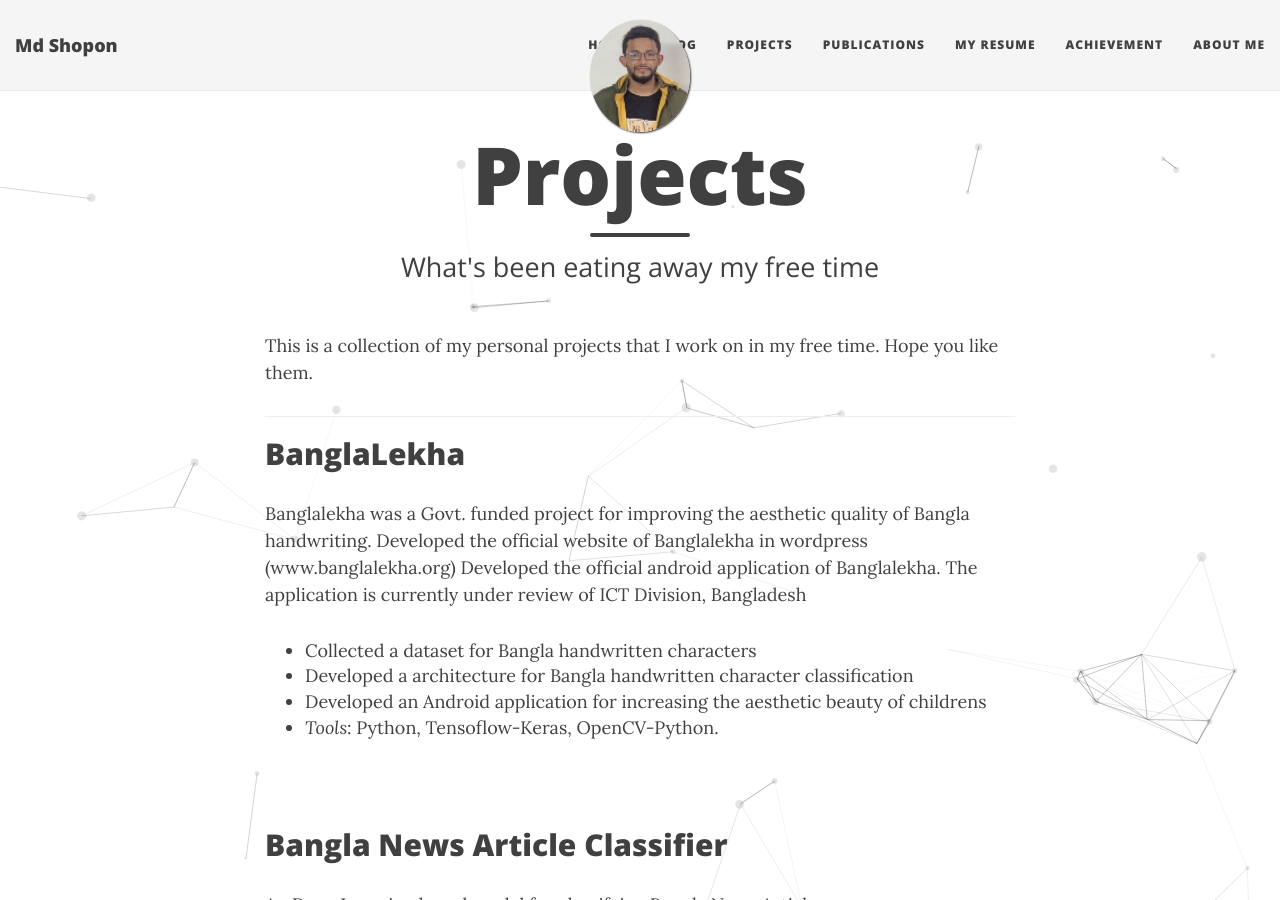
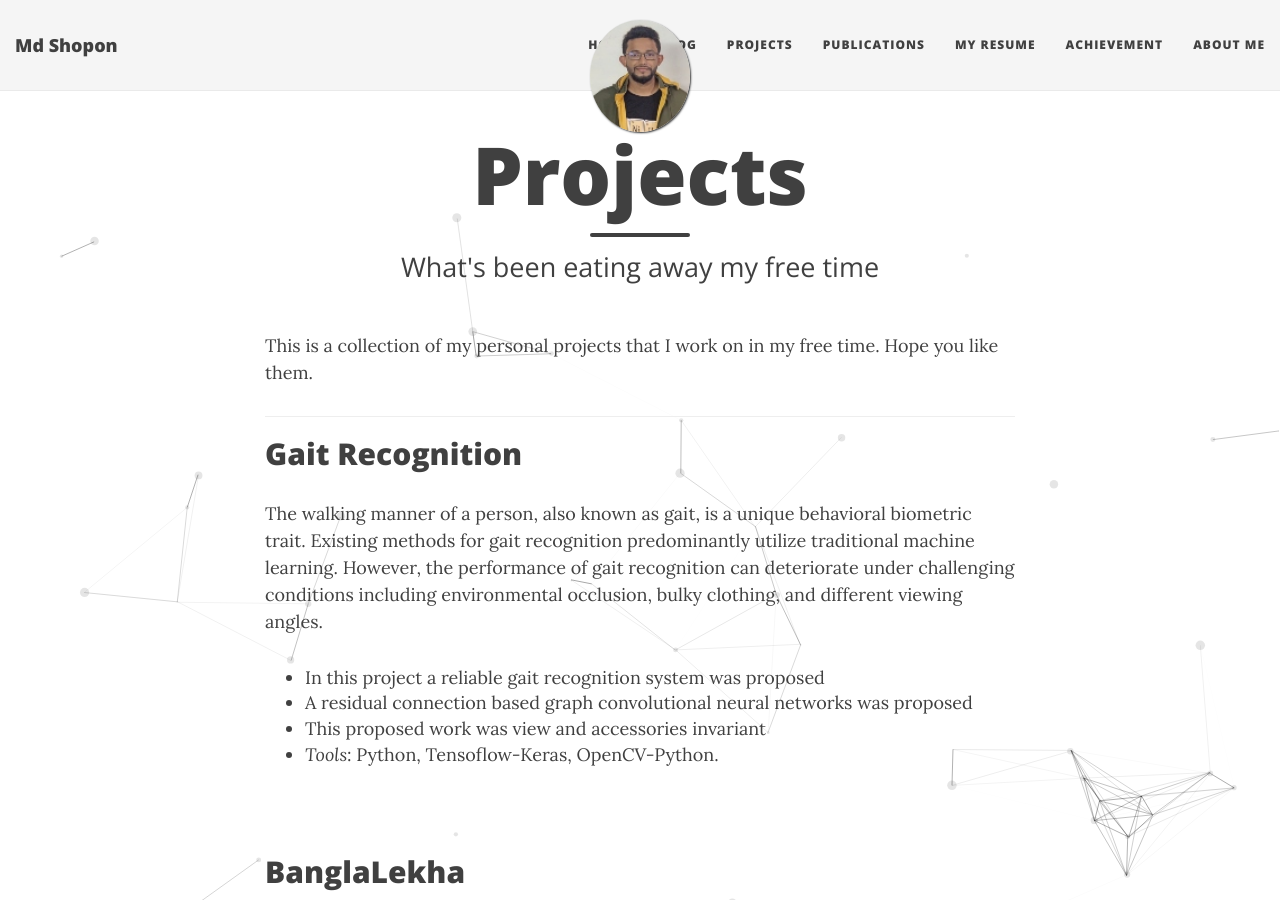
Before and after one commit to mdshopon/mdshopon.github.io, a Jekyll site: the page built from projects.md, in a window 1280 px wide and 900 px high. Built offline with Jekyll 4.4.1, drawn with Linux system fonts in a browser that asks for light colours; nearby versions of some CDN libraries.

Commit message:
Update projects.md

```diff
--- a/projects.md
+++ b/projects.md
@@ -7,6 +7,17 @@
 This is a collection of my personal projects that I work on in my free time. Hope you like them.
 
 ---
+## Gait Recognition
+
+The walking manner of a person, also known as gait, is a unique behavioral biometric trait. Existing methods for gait recognition predominantly utilize traditional machine learning. However, the performance of gait recognition can deteriorate under challenging conditions including environmental occlusion, bulky clothing, and different viewing angles.
+
+- In this project a reliable gait recognition system was proposed
+- A residual connection based graph convolutional neural networks was proposed
+- This proposed work was view and accessories invariant
+- _Tools_: Python, Tensoflow-Keras, OpenCV-Python.
+
+<br/>
+
 ## BanglaLekha
 
 Banglalekha was a Govt. funded project for improving the aesthetic quality of Bangla handwriting. Developed the official website of Banglalekha in wordpress (www.banglalekha.org) Developed the official android application of Banglalekha. The application is currently under review of ICT Division, Bangladesh
```
